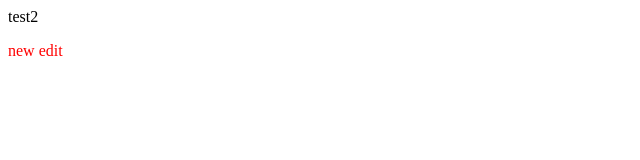
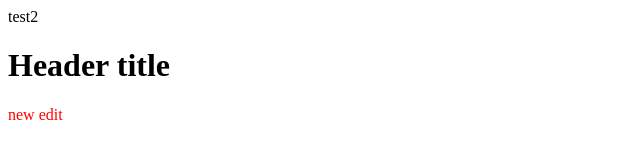
Before and after one commit to margor666/temp, a plain HTML site: page index.html in a window 1280 px wide. Shown: the whole page, without its empty margins (0-640 px from the left). Drawn offline with Linux system fonts and the light colour scheme.

Commit message:
second commit

```diff
--- a/index.html
+++ b/index.html
@@ -7,6 +7,7 @@
 </head>
 <body>
     <header>test2</header>
+    <h1>Header title</h1>
     <p>new edit</p>
 </body>
 </html>
```
